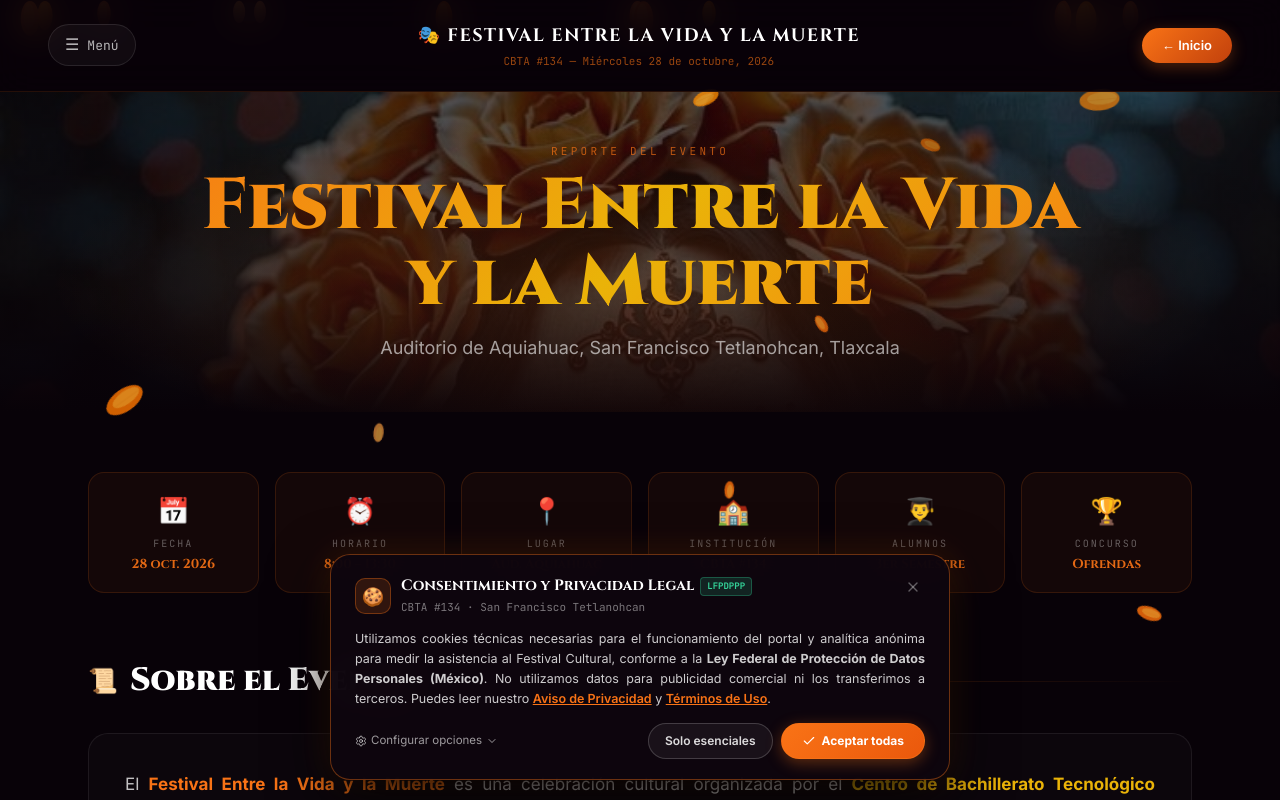
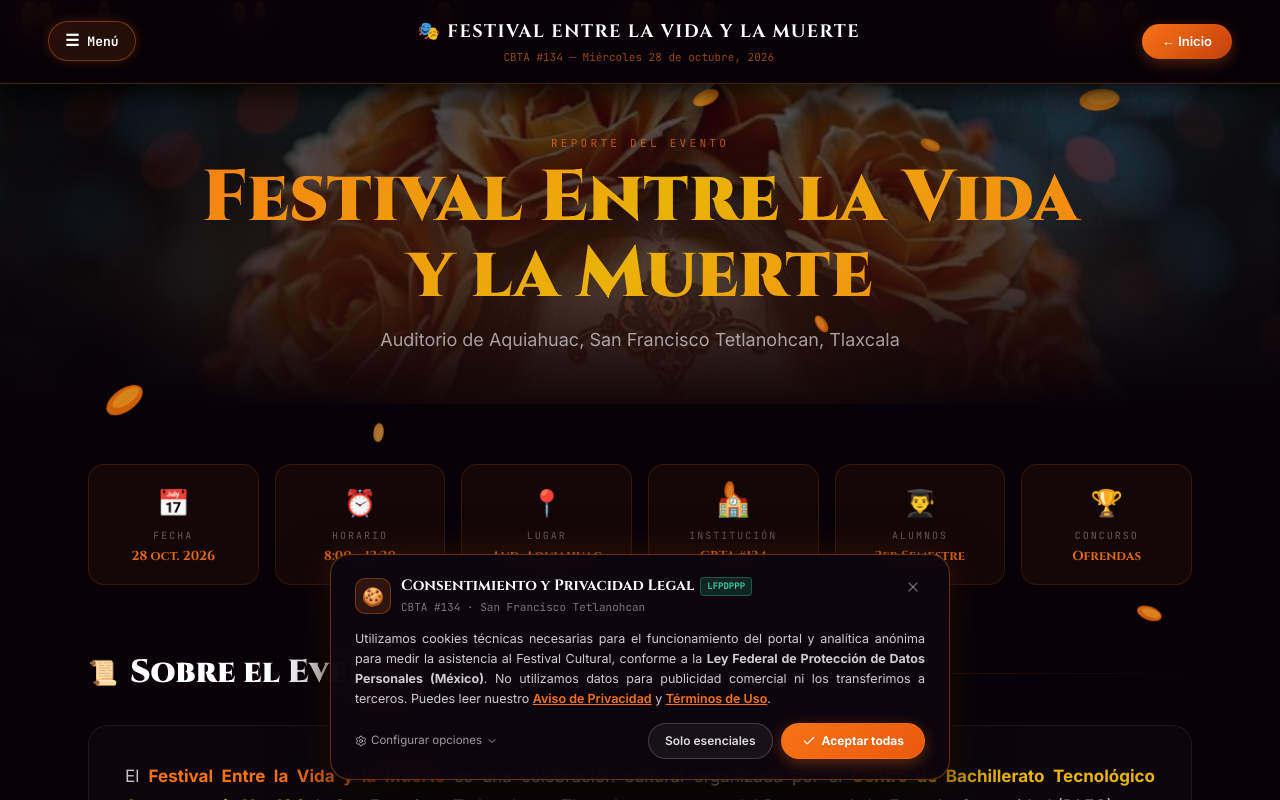
Before and after one commit to alexanderdiego19537-svg/dia-de-muertos-cbta134, a Next.js app: page /evento in a window 1280 px wide. Shown: the top 800 px of the page. Built offline with nearby package versions, Linux system fonts and the light colour scheme; no server answers; the database is empty; a web font is replaced by a local one.

Commit message:
feat(nav): boton de menu y barra superior fijos en pantalla al hacer scroll en todas las paginas y secciones

```diff
--- a/app/evento/page.tsx
+++ b/app/evento/page.tsx
@@ -203,25 +203,29 @@ export default function EventoPage() {
       {/* ── BG global ── */}
       <div style={{ minHeight: '100vh', backgroundColor: '#080208', color: 'white', fontFamily: 'Inter, sans-serif' }}>
 
-        {/* ── HEADER ── */}
+        {/* ── HEADER STICKY (Siempre visible al hacer scroll) ── */}
         <header style={{
-          position: 'sticky', top: 0, zIndex: 30,
-          background: 'rgba(8,2,8,0.88)',
-          backdropFilter: 'blur(18px)',
-          borderBottom: '1px solid rgba(249,115,22,0.12)',
+          position: 'sticky', top: 0, zIndex: 50,
+          background: 'rgba(8,2,8,0.92)',
+          backdropFilter: 'blur(20px)',
+          borderBottom: '1px solid rgba(249,115,22,0.25)',
+          boxShadow: '0 8px 30px rgba(0,0,0,0.85)',
           display: 'flex', alignItems: 'center', justifyContent: 'space-between',
-          padding: 'clamp(12px,2vw,20px) clamp(16px,5vw,48px)',
+          padding: 'clamp(10px,1.8vw,16px) clamp(16px,5vw,48px)',
         }}>
           {/* Botón menú */}
           <button
             onClick={() => setIsMenuOpen(true)}
             style={{
               display: 'flex', alignItems: 'center', gap: 8,
-              padding: '8px 16px', borderRadius: 999,
-              border: '1px solid rgba(255,255,255,0.1)',
-              background: 'rgba(255,255,255,0.04)',
-              color: 'rgba(255,255,255,0.7)', cursor: 'pointer', fontSize: 13,
+              padding: '7px 16px', borderRadius: 999,
+              border: '1px solid rgba(249,115,22,0.4)',
+              background: 'rgba(249,115,22,0.12)',
+              color: 'white', cursor: 'pointer', fontSize: 13,
               fontFamily: 'JetBrains Mono, monospace',
+              fontWeight: 600,
+              boxShadow: '0 0 12px rgba(249,115,22,0.2)',
+              transition: 'all 0.2s',
             }}
           >
             <span style={{ fontSize: 16 }}>☰</span> Menú
--- a/components/Header.tsx
+++ b/components/Header.tsx
@@ -80,7 +80,7 @@ export default function Header({ onMenuOpen, onEventOpen, onChatOpen }: HeaderPr
   }, []);
 
   return (
-    <header className={`relative z-50 flex items-center justify-between w-full px-4 sm:px-6 py-3.5 md:px-12 transition-all duration-300 ${scrolled ? 'bg-black/70 backdrop-blur-md border-b border-orange-900/30' : 'bg-black/40 backdrop-blur-md border-b border-white/5'}`}>
+    <header className={`fixed top-0 left-0 right-0 z-50 flex items-center justify-between w-full px-4 sm:px-6 py-3 md:px-12 transition-all duration-300 ${scrolled ? 'bg-black/90 backdrop-blur-md border-b border-orange-500/35 shadow-2xl' : 'bg-black/40 backdrop-blur-md border-b border-white/5'}`}>
       {/* Left: Brand Logo + Menu + Local Time */}
       <div className="flex items-center gap-3 sm:gap-4">
         {/* Logo en la esquina superior izquierda */}
@@ -103,13 +103,18 @@ export default function Header({ onMenuOpen, onEventOpen, onChatOpen }: HeaderPr
         {/* Separador vertical sutil */}
         <div className="h-6 w-px bg-white/10 hidden sm:block" />
 
-        {/* Botón Menú */}
+        {/* Botón Menú (las tres rayitas) — siempre visible y accesible al hacer scroll */}
         <button
           onClick={onMenuOpen}
-          className="flex items-center gap-2 px-3.5 py-1.5 border rounded-full border-white/10 hover:border-orange-500/50 bg-white/5 hover:bg-orange-500/10 transition-all duration-300 text-sm text-white/70 hover:text-white"
+          className={`flex items-center gap-2 px-3.5 py-1.5 border rounded-full transition-all duration-300 text-sm cursor-pointer ${
+            scrolled
+              ? 'border-orange-500/50 bg-orange-500/15 text-orange-200 hover:bg-orange-500/25 hover:border-orange-400 shadow-[0_0_15px_rgba(249,115,22,0.25)]'
+              : 'border-white/10 hover:border-orange-500/50 bg-white/5 hover:bg-orange-500/10 text-white/70 hover:text-white'
+          }`}
+          title="Abrir menú de navegación"
         >
-          <Menu size={16} />
-          <span className="hidden sm:block font-mono text-xs tracking-widest uppercase">Menú</span>
+          <Menu size={16} className={scrolled ? 'text-orange-400' : 'text-current'} />
+          <span className="hidden sm:block font-mono text-xs tracking-widest uppercase font-semibold">Menú</span>
         </button>
 
         {/* Hora en Tlaxcala */}
--- a/components/PageLayout.tsx
+++ b/components/PageLayout.tsx
@@ -56,7 +56,7 @@ export default function PageLayout({ children, prevPage, nextPage, showFooter =
           initial={{ opacity: 0, y: 18 }}
           animate={{ opacity: 1, y: 0 }}
           transition={{ duration: 0.45, ease: 'easeOut' }}
-          style={{ flex: 1, display: 'flex', flexDirection: 'column' }}
+          style={{ flex: 1, display: 'flex', flexDirection: 'column', paddingTop: 'clamp(58px, 8vh, 72px)' }}
         >
           {children}
         </motion.main>
```
